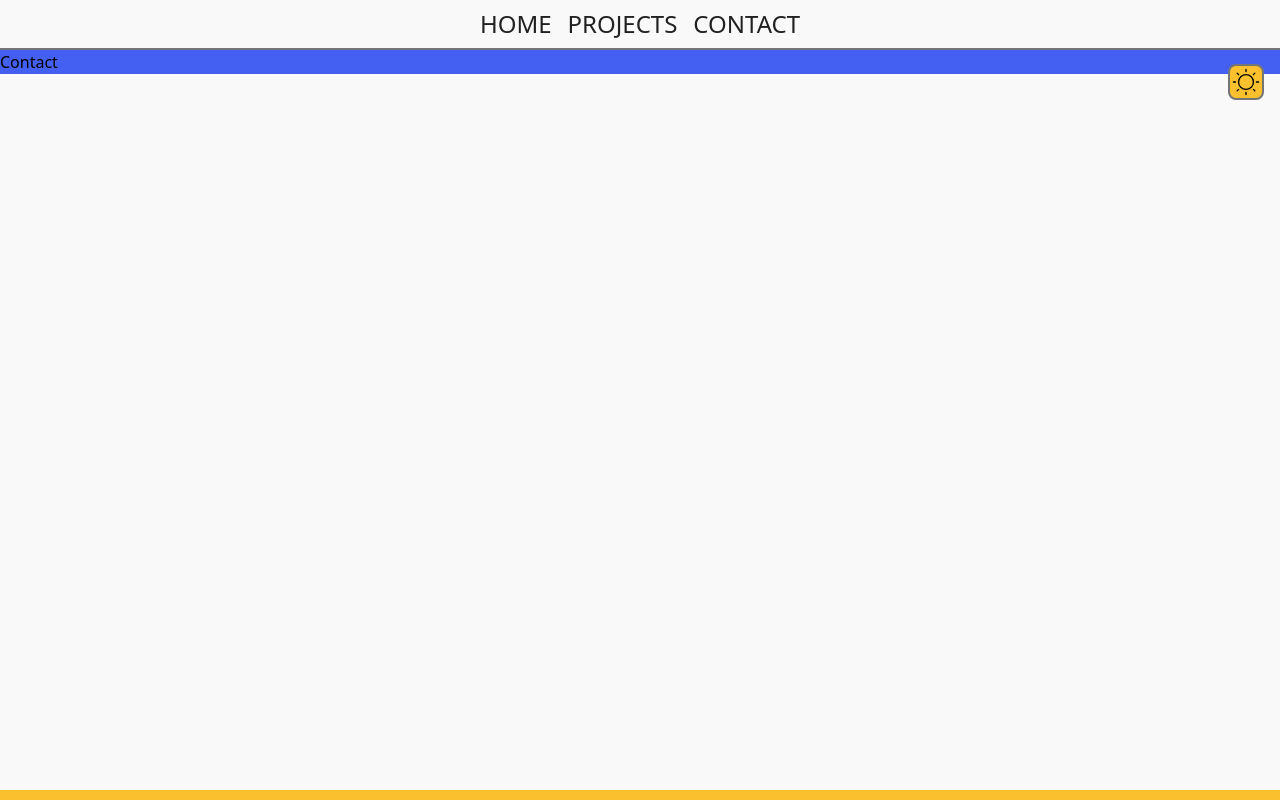
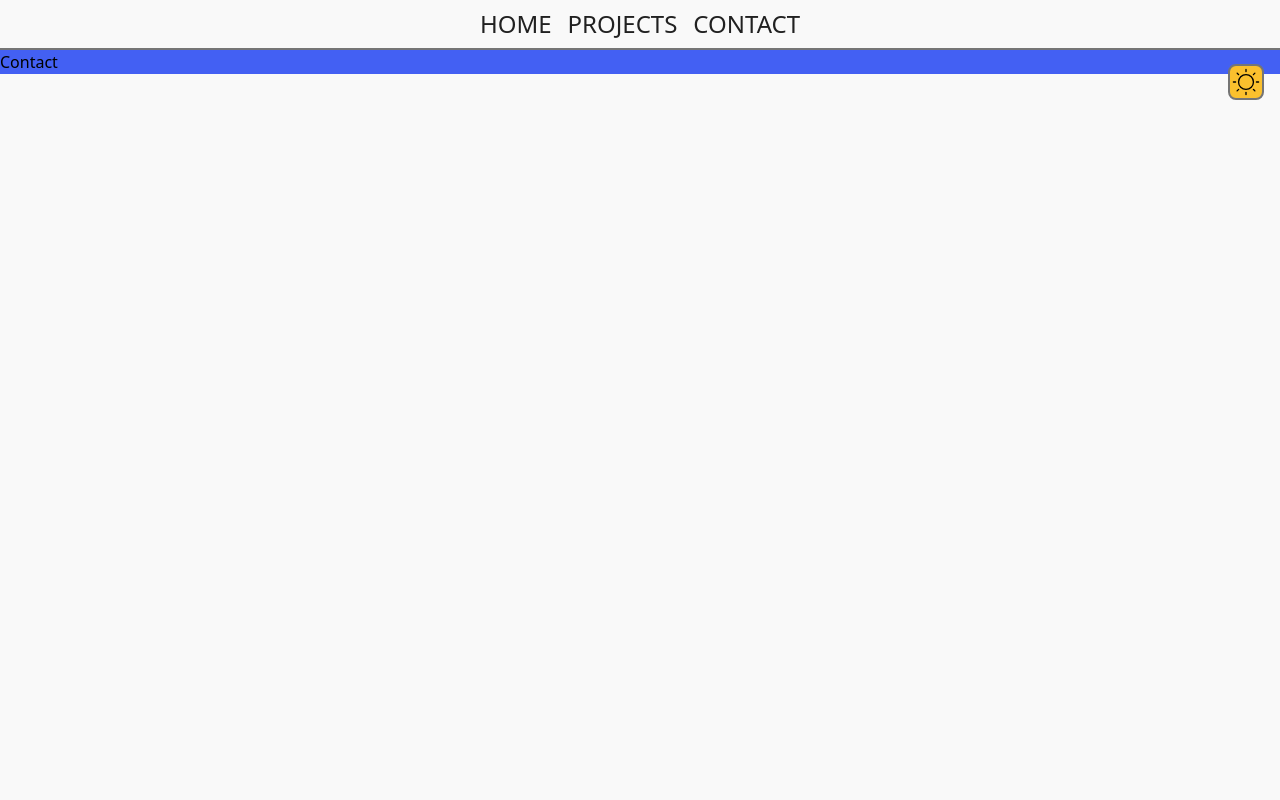
Before and after one commit to Xenmia/portfolio, a Next.js app: page /contact in a window 1280 px wide. Built offline with nearby package versions, Linux system fonts and the light colour scheme.

Commit message:
Moved the scroll tracker in a separated component

```diff
--- a/app/components/NavBar.tsx
+++ b/app/components/NavBar.tsx
@@ -1,11 +1,8 @@
-"use client";
 import Link from "next/link";
 import React from "react";
 import ThemeToggle from "./ButtonToggleTheme";
-import { motion, useScroll } from "framer-motion";
 
 const NavBar = () => {
-  const { scrollYProgress } = useScroll();
   return (
     <>
       <div className="flex flex-row sticky z-50 justify-center items-center w-full h-fit p-2 top-0 bg-background-light dark:bg-background-dark border-b-2 border-muted-light dark:border-muted-dark">
@@ -21,18 +18,6 @@ const NavBar = () => {
           </Link>
         </ul>
         <ThemeToggle />
-        <motion.div
-          style={{
-            scaleX: scrollYProgress,
-            position: "fixed",
-            bottom: 0,
-            left: 0,
-            right: 0,
-            height: 10,
-            originX: 0,
-            backgroundColor: "var(--color-secondary-light)",
-          }}
-        />
       </div>
     </>
   );
--- /dev/null
+++ b/app/components/ScrollTrack.tsx
@@ -0,0 +1,23 @@
+"use client";
+import { motion, useScroll } from "framer-motion";
+
+const ScrollTrack = () => {
+  const { scrollYProgress } = useScroll();
+
+  return (
+    <motion.div
+      style={{
+        scaleX: scrollYProgress,
+        position: "fixed",
+        bottom: 0,
+        left: 0,
+        right: 0,
+        height: 10,
+        originX: 0,
+        backgroundColor: "var(--color-secondary-light)",
+      }}
+    />
+  );
+};
+
+export default ScrollTrack;
--- a/app/page.tsx
+++ b/app/page.tsx
@@ -3,6 +3,7 @@ import ContactMe from "./components/ContactMe";
 import Footer from "./components/Footer";
 import Hero from "./components/Hero";
 import ProjectPreview from "./components/ProjectPreview";
+import ScrollTrack from "./components/ScrollTrack";
 
 export default function Home() {
   return (
@@ -18,6 +19,7 @@ export default function Home() {
         <ContactMe />
       </div>
       <Footer />
+      <ScrollTrack />
     </div>
   );
 }
```
